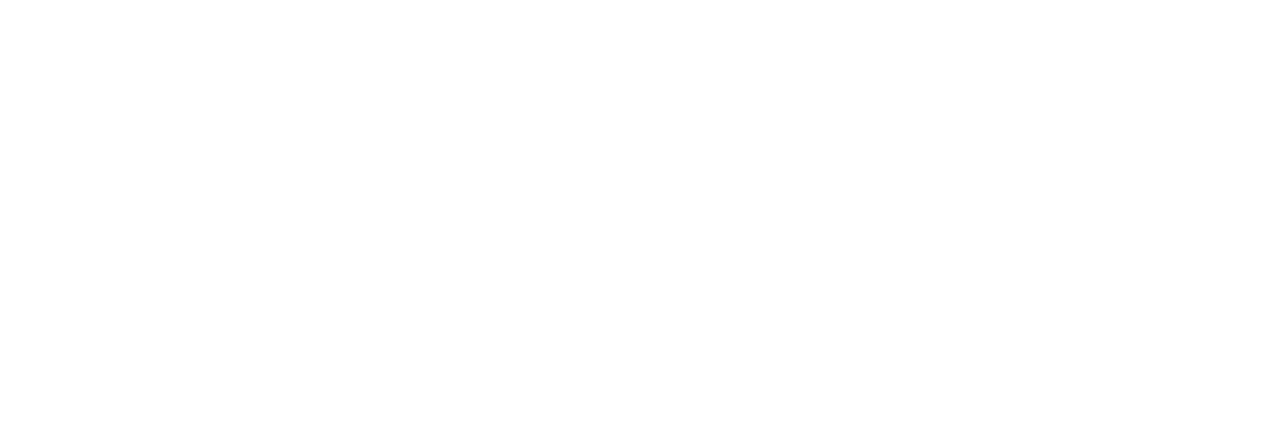
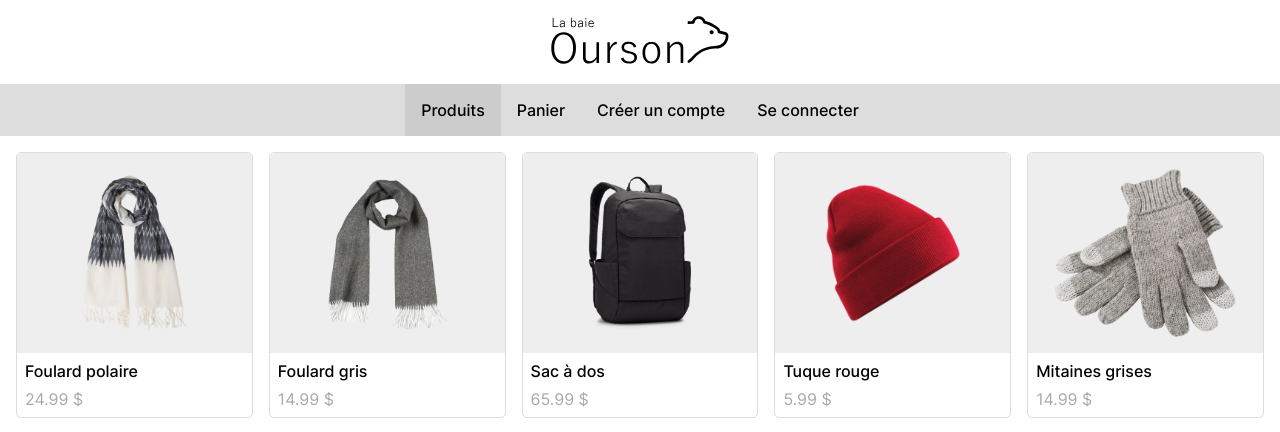
Before and after one commit to thanhnam140307/TP2-ProgWebDy, a PHP site: page /index.php in a window 1280 px wide. Before the commit the part shown is empty. Shown: the top 432 px of the page. Run offline with PHP 8.4, Linux system fonts and the light colour scheme.

Commit message:
Créer la maquette de la page d'accueil

```diff
--- a/index.view.php
+++ b/index.view.php
@@ -1,12 +1,84 @@
 <!DOCTYPE html>
 <html lang="fr">
+
 <head>
     <meta charset="UTF-8">
     <meta name="viewport" content="width=device-width, initial-scale=1.0">
     <title>La Baie Ourson</title>
     <link rel="stylesheet" href="css/app.css">
 </head>
+
 <body>
+    <header class="header">
+        <a href="index.php">
+            <img class="brand" src="img/brand.svg" alt="La Baie Ourson">
+        </a>
+    </header>
 
+    <nav class="nav">
+        <a class="active" href="index.php">Produits</a>
+        <a href="support.php">Panier</a>
+        <a href="about.php">Créer un compte</a>
+        <a href="about.php">Se connecter</a>
+    </nav>
+
+    <main>
+        <section class="product-grid">
+            <a class="product" href="#">
+                <img class="image" src="img/AW124876.png" alt="Foulard polaire">
+                <div class="name">Foulard polaire</div>
+                <div class="price">24.99 $</div>
+            </a>
+            <a class="product" href="#">
+                <img class="image" src="img/AW325698.png" alt="Foulard gris">
+                <div class="name">Foulard gris</div>
+                <div class="price">14.99 $</div>
+            </a>
+            <a class="product" href="#">
+                <img class="image" src="img/AW453271.png" alt="Sac à dos">
+                <div class="name">Sac à dos</div>
+                <div class="price">65.99 $</div>
+            </a>
+            <a class="product" href="#">
+                <img class="image" src="img/AW632147.png" alt="Tuque rouge">
+                <div class="name">Tuque rouge</div>
+                <div class="price">5.99 $</div>
+            </a>
+            <a class="product" href="#">
+                <img class="image" src="img/AW678523.png" alt="Mitaines grises">
+                <div class="name">Mitaines grises</div>
+                <div class="price">14.99 $</div>
+            </a>
+            <a class="product" href="#">
+                <img class="image" src="img/AW745821.png" alt="Gants Nounours">
+                <div class="name">Gants Nounours</div>
+                <div class="price">7.99 $</div>
+            </a>
+            <a class="product" href="#">
+                <img class="image" src="img/CW154789.png" alt="Manteau d'hiver Ursidae">
+                <div class="name">Manteau d'hiver Ursidae</div>
+                <div class="price">209.99 $</div>
+            </a>
+            <a class="product" href="#">
+                <img class="image" src="img/CW478512.png" alt="Chandails de laine">
+                <div class="name">Chandails de laine</div>
+                <div class="price">24.99 $</div>
+            </a>
+            <a class="product" href="#">
+                <img class="image" src="img/CW612457.png" alt="T-shirts noir">
+                <div class="name">T-shirts noir</div>
+                <div class="price">9.99 $</div>
+            </a>
+            <a class="product" href="#">
+                <img class="image" src="img/CW612458.png" alt="T-shirts blanc">
+                <div class="name">T-shirts blanc</div>
+                <div class="price">9.99 $</div>
+            </a>
+        </section>
+    </main>
+    <footer class="footer">
+        Copyright @2025 La Baie Ourson Inc.
+    </footer>
 </body>
+
 </html>
```
